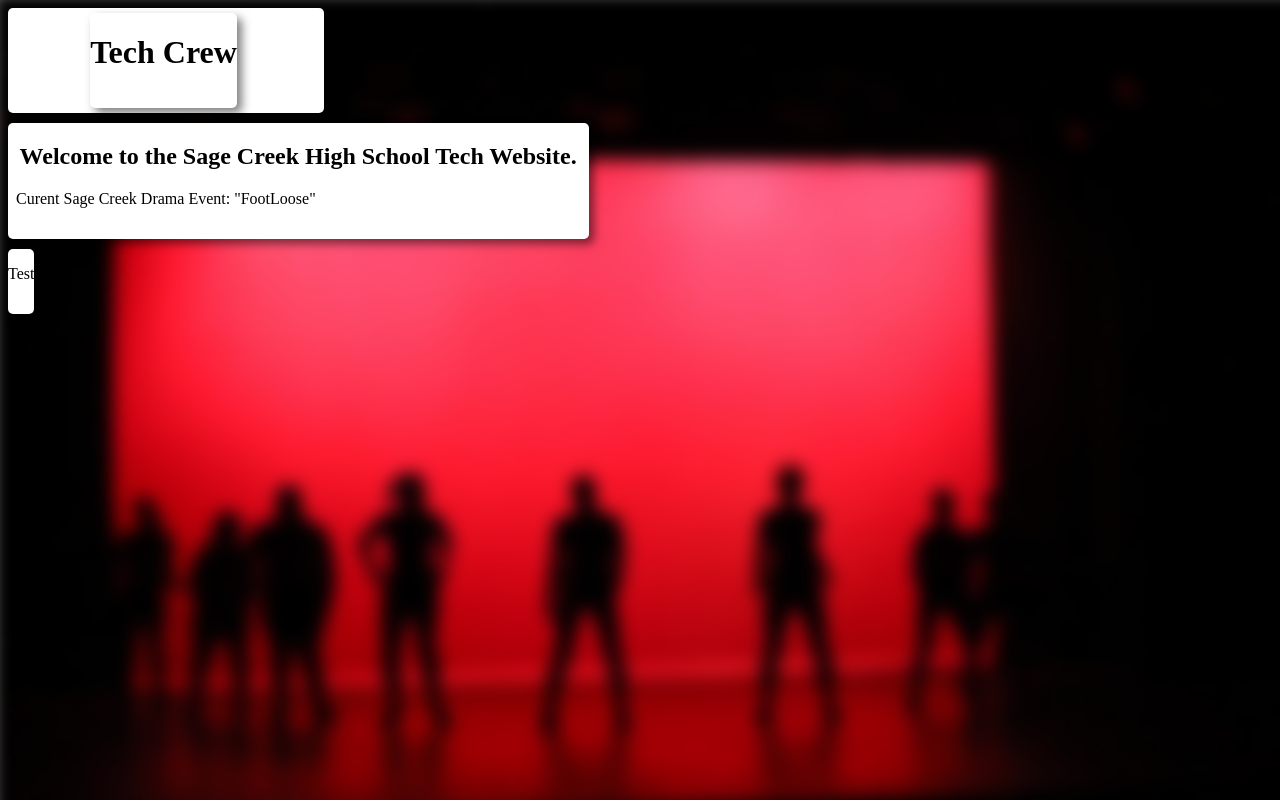
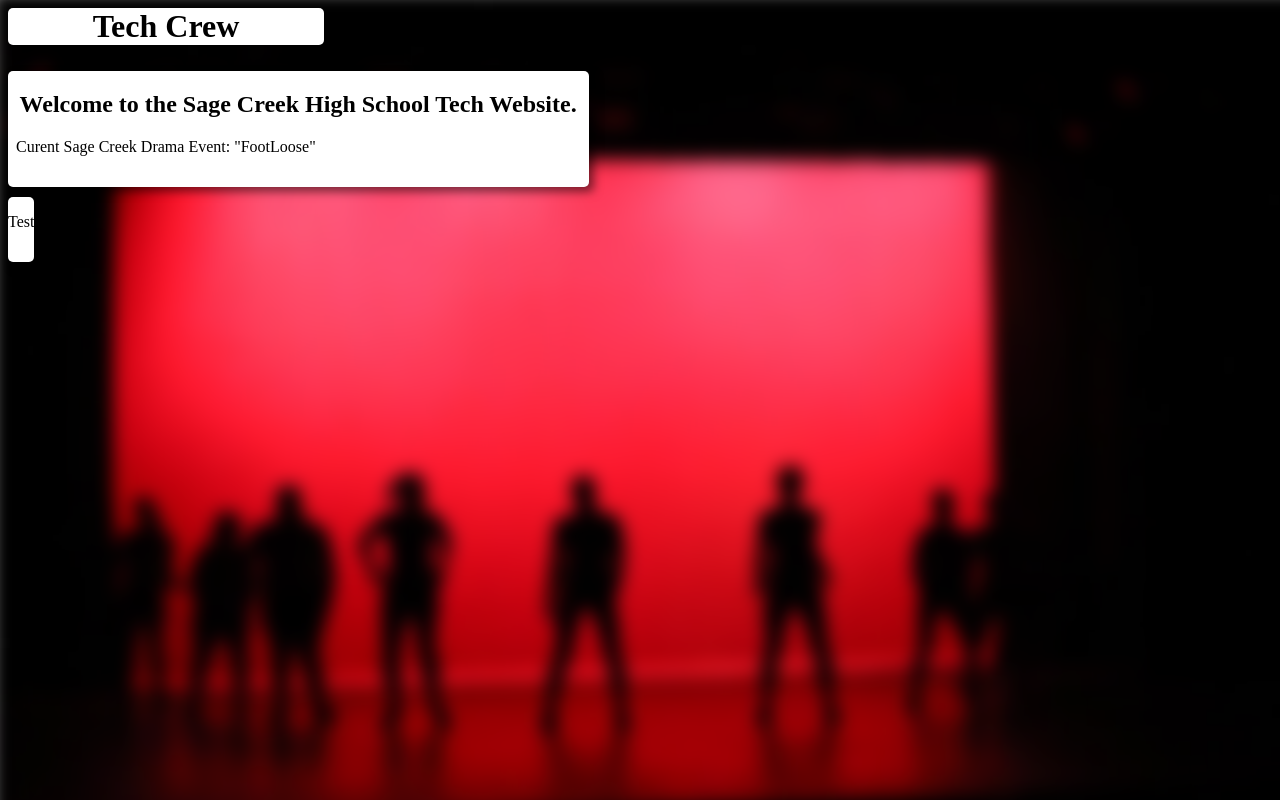
Before and after one commit to jd2012/sagetechcrew, a plain HTML site: page index.html in a window 1280 px wide. Drawn offline with Linux system fonts and the light colour scheme.

Commit message:
Update index.html

```diff
--- a/index.html
+++ b/index.html
@@ -5,9 +5,7 @@
   <body>
     <div class="bg"></div>
     <div class="header">
-      <div class="inlinecanvas">
       <h1 class="header_text">Tech Crew</h1>
-      </div>
     </div>
     <div class="container">
       <div class="inlinecanvas">
```
